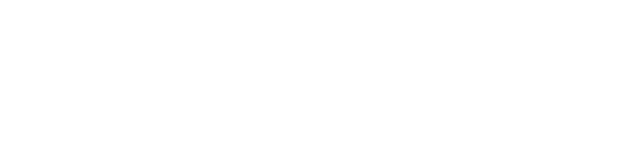
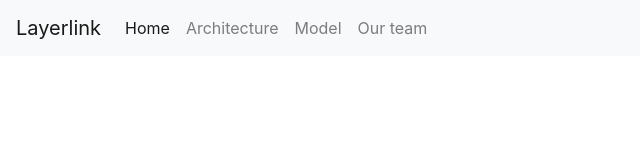
Before and after one commit to Abdulrahman0044/layerlink, a plain HTML site: page index.html in a window 1280 px wide. Shown: the whole page, without its empty margins (0-640 px from the left). Drawn offline with nearby package versions, Linux system fonts and the light colour scheme.

Commit message:
added features

```diff
--- a/index.html
+++ b/index.html
@@ -3,8 +3,35 @@
     <meta charset="UTF-8">
     <meta name="viewport" content="width=device-width, initial-scale=1.0">
     <title>Layerlink</title>
+    <link href="https://stackpath.bootstrapcdn.com/bootstrap/4.5.2/css/bootstrap.min.css" rel="stylesheet">
 </head>
 <body>
+    <script src="https://code.jquery.com/jquery-3.5.1.slim.min.js"></script>
+    <script src="https://cdn.jsdelivr.net/npm/@popperjs/core@2.5.3/dist/umd/popper.min.js"></script>
+    <script src="https://stackpath.bootstrapcdn.com/bootstrap/4.5.2/js/bootstrap.min.js"></script>
+
+    <nav class="navbar navbar-expand-lg navbar-light bg-light">
+        <a class="navbar-brand" href="#">Layerlink</a>
+        <button class="navbar-toggler" type="button" data-toggle="collapse" data-target="#navbarNav" aria-controls="navbarNav" aria-expanded="false" aria-label="Toggle navigation">
+            <span class="navbar-toggler-icon"></span>
+        </button>
+        <div class="collapse navbar-collapse" id="navbarNav">
+            <ul class="navbar-nav">
+                <li class="nav-item active">
+                    <a class="nav-link" href="#">Home <span class="sr-only">(current)</span></a>
+                </li>
+                <li class="nav-item">
+                    <a class="nav-link" href="#">Architecture</a>
+                </li>
+                <li class="nav-item">
+                    <a class="nav-link" href="#">Model</a>
+                </li>
+                <li class="nav-item">
+                    <a class="nav-link" href="#">Our team</a>
+                </li>
+            </ul>
+        </div>
+    </nav>
 
 </body>
 </html>
```
